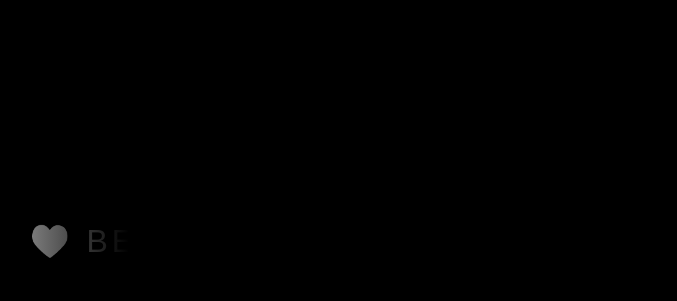
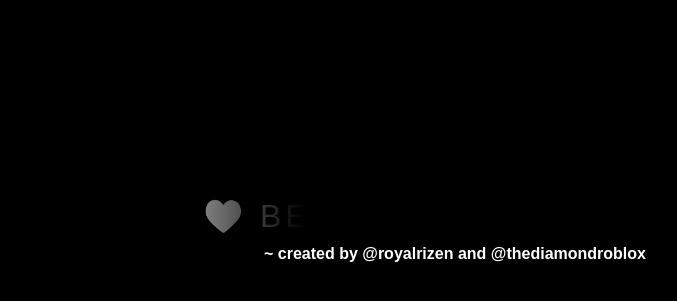
Before and after one commit to Richard0070/api-belugang, a Flask app: page / in a window 1280 px wide. Shown: the part 159-460 px from the top of the page, without its empty margins (185-862 px from the left). Run offline with Flask 3, Linux system fonts and the light colour scheme.

Commit message:
sussy baka

```diff
--- a/templates/index.html
+++ b/templates/index.html
@@ -11,8 +11,11 @@
             display: flex;
             justify-content: center;
             align-items: center;
+            flex-direction: column;
             height: 100vh;
             background-color: #000;
+            color: #fff;
+            text-align: center;
         }
 
         p {
@@ -28,6 +31,14 @@
             animation: animate 3s linear infinite;
             -webkit-background-clip: text;
             -webkit-text-fill-color: rgba(255, 255, 255, 0);
+            margin: 0;
+        }
+
+        h4 {
+            font-family: sans-serif;
+            margin-top: 10px;
+            font-size: 1em;
+            text-transform: none;
         }
 
         @keyframes animate {
@@ -42,6 +53,6 @@
 </head>
 <body>
     <p>♥️ BeluGANG API is Live!</p>
-    <p><h4>~ created by @royalrizen and @thediamondroblox</h4></p>
+    <h4>~ created by @royalrizen and @thediamondroblox</h4>
 </body>
 </html>
```
